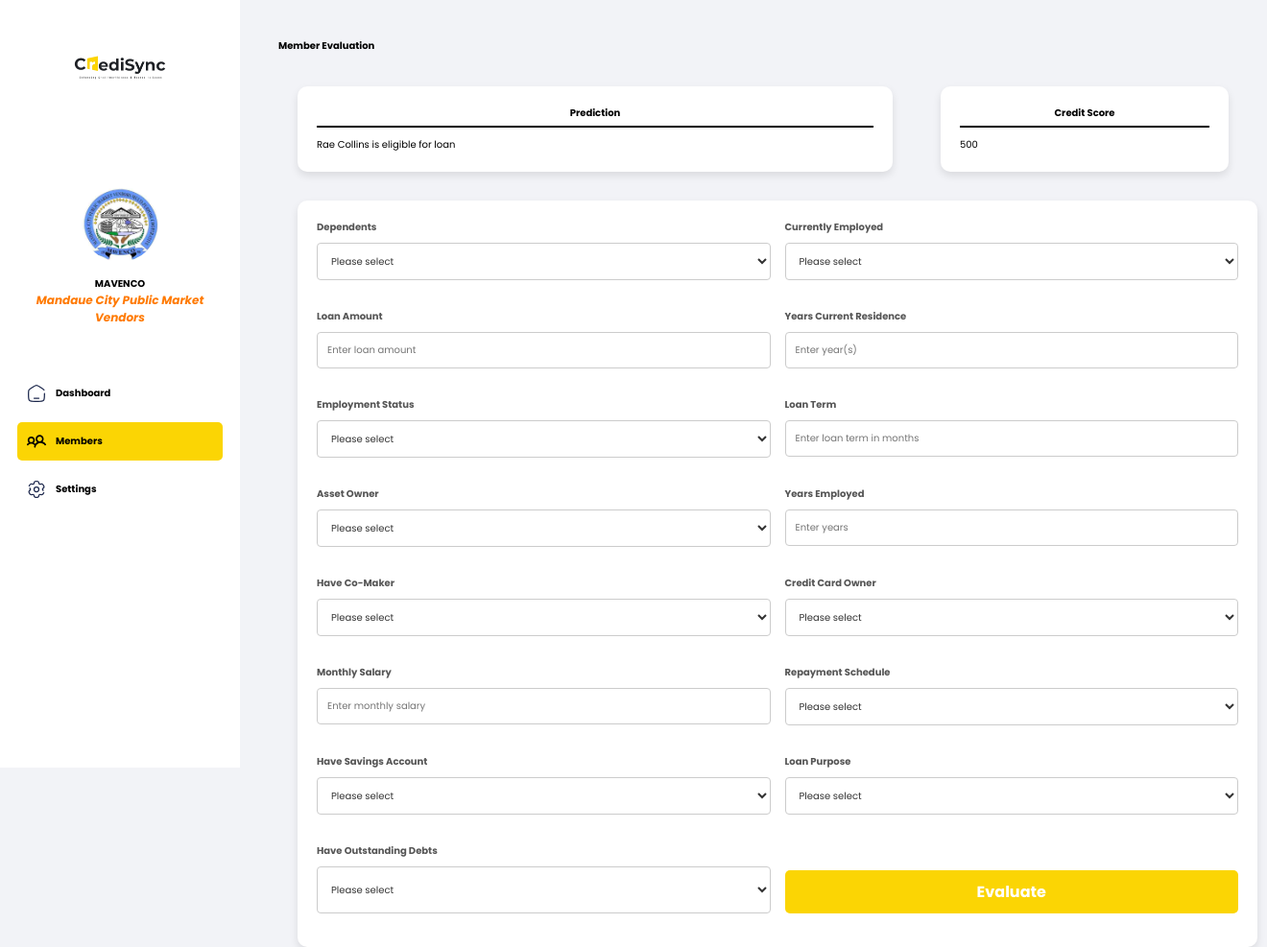
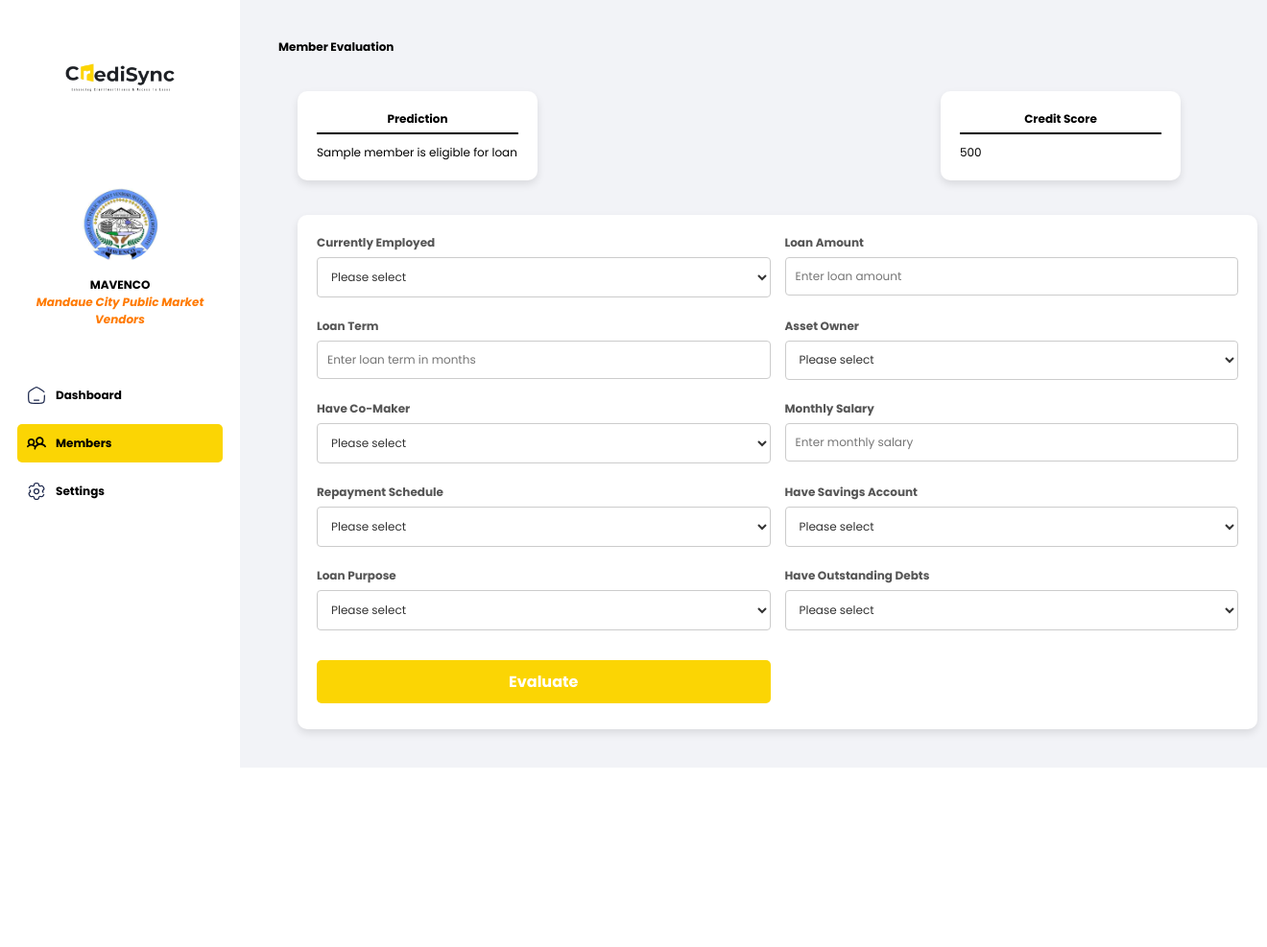
Before and after one commit to martinezcristy/CrediSyncML, a Flask app: template templates/evaluation.html in a window 1320 px wide. Shown: the whole page at 96% size. After the commit the page ends 800 px from the top, so only its background shows below. Run offline with Flask 3, Linux system fonts and the light colour scheme; the template is opened without the code that fills it: most values are stand-ins (such as "Sample title", 1, 10 or a date in 2020); parts of the project's set-up code (start-up, migrations or seed data) failed here and were passed over; some libraries are stand-ins or nearby versions.

Commit message:
fixed evaluation and approval issue

```diff
--- a/app.py
+++ b/app.py
@@ -237,10 +237,34 @@ def update_member_status():
 def settings():
     return render_template('settings.html')
 
-# Evaluation route
-@app.route('/evaluation')
+@app.route('/evaluation', methods=['GET'])
 def evaluation():
-    return render_template('evaluation.html')
+    # Get the account_number from the query parameters
+    account_number = request.args.get('account_number')
+
+    if not account_number:
+        return "Account number not provided", 400  # Handle the case where no account_number is passed
+
+    # Create a cursor and try to fetch the member data by account_number
+    cur = mysql.connection.cursor()
+    try:
+        # Query to get the member data by account_number
+        cur.execute("SELECT * FROM members WHERE account_number = %s", (account_number,))
+        member = cur.fetchone()
+
+        # If member doesn't exist, return a 404 or similar error
+        if not member:
+            return "Member not found", 404
+
+        # Render the evaluation page with member data
+        return render_template('evaluation.html', member=member)
+
+    except Exception as e:
+        print(f"Error fetching member: {e}")
+        return "Error fetching member data", 500
+    finally:
+        cur.close()
+
 
 # Member profile page fetch from db
 @app.route('/member-profile/<account_number>')
--- a/static/css/styles.css
+++ b/static/css/styles.css
@@ -14,7 +14,7 @@
     padding: 0;
     box-sizing: border-box;
     font-family: 'Poppins', sans-serif;
-    font-size: 10px;
+    font-size: 12px;
 }
 
 body {
@@ -31,11 +31,11 @@ body {
 
 .sidebar .logo {
     text-align: center;
-    margin-bottom: 20px;
+    margin-bottom: 10px;
 }
 
 .sidebar .logo img {
-    width: 100px;
+    width: 120px;
     height: auto;
 }
 
@@ -74,7 +74,7 @@ body {
     height: 80px;
     border-radius: 50%;
     margin-bottom: 10px;
-    margin-top: 20px;
+    margin-top: 10px;
 }
 
 .admin-role {
@@ -546,21 +546,21 @@ hr {
 
 .evaluation-main-content .evaluation-results .prediction,
 .evaluation-main-content .evaluation-results .credit-score {
+    width: 250px; /* Adjust this to make the box smaller */
     padding: 20px;
     border-radius: 10px;
     background-color: var(--primary-color); /* Light yellow background for each box */
     box-shadow: 0px 4px 8px rgba(0, 0, 0, 0.1);
-    min-width: 250px;
 }
 
 .evaluation-main-content .form-group {
     display: flex;
     flex-direction: column;
-    margin-bottom: 15px;
+    margin-bottom: 6px;
 }
 
 .evaluation-main-content .form-group label {
-    margin-bottom: 8px; /* Space between the label and textbox */
+    margin-bottom: 6px; /* Space between the label and textbox */
 }
 
 .evaluation-main-content .evaluate-btn {
@@ -595,7 +595,7 @@ hr {
     border-radius: 5px;
     cursor: pointer;
     transition: background-color 0.3s ease, transform 0.2s ease;
-    margin-top: 28px;
+    margin-top: 10px;
 }
 
 .evaluate-btn:hover {
--- a/templates/evaluation.html
+++ b/templates/evaluation.html
@@ -37,7 +37,7 @@
         <div class="evaluation-results">
             <div class="prediction">
                 <h2>Prediction</h2>
-                <p>Rae Collins is eligible for loan</p>
+                <p>{{ member.name }} is eligible for loan</p>
             </div>
         </div>
         <div class="evaluation-results">
@@ -51,15 +51,6 @@
         <!-- Form Section -->
         <form class="evaluation-form" method="POST" action="/evaluate">
 
-
-            <div class="form-group">
-                <label>Dependents</label>
-                <select name="dependents" required>
-                    <option value="">Please select</option>
-                    <option value="false">No</option>
-                    <option value="true">Yes</option>
-                </select>
-            </div>
             <div class="form-group">
                 <label>Currently Employed</label>
                 <select name="currently_employed" required>
@@ -71,18 +62,6 @@
             <div class="form-group">
                 <label>Loan Amount</label>
                 <input type="number" name="loan_amount" placeholder="Enter loan amount" required>
-            </div>
-            <div class="form-group">
-                <label>Years Current Residence</label>
-                <input type="number" name="years_current_residence" placeholder="Enter year(s)" required>
-            </div>
-            <div class="form-group">
-                <label>Employment Status</label>
-                <select name="employment_status" required>
-                    <option value="">Please select</option>
-                    <option value="regular">Regular</option>
-                    <option value="contract">Contract</option>
-                </select>
             </div>
             <div class="form-group">
                 <label>Loan Term</label>
@@ -97,20 +76,8 @@
                 </select>
             </div>
             <div class="form-group">
-                <label>Years Employed</label>
-                <input type="number" name="years_employed" placeholder="Enter years" required>
-            </div>
-            <div class="form-group">
                 <label>Have Co-Maker</label>
                 <select name="have_co_maker" required>
-                    <option value="">Please select</option>
-                    <option value="true">Yes</option>
-                    <option value="false">No</option>
-                </select>
-            </div>
-            <div class="form-group">
-                <label>Credit Card Owner</label>
-                <select name="credit_card_owner" required>
                     <option value="">Please select</option>
                     <option value="true">Yes</option>
                     <option value="false">No</option>
```
Also changed, not shown: static/js/evaluateMember.js (added, +35 -0 lines), templates/members.html (+26 -0 lines), static/js/evaluate.js (deleted), 7 other files.
